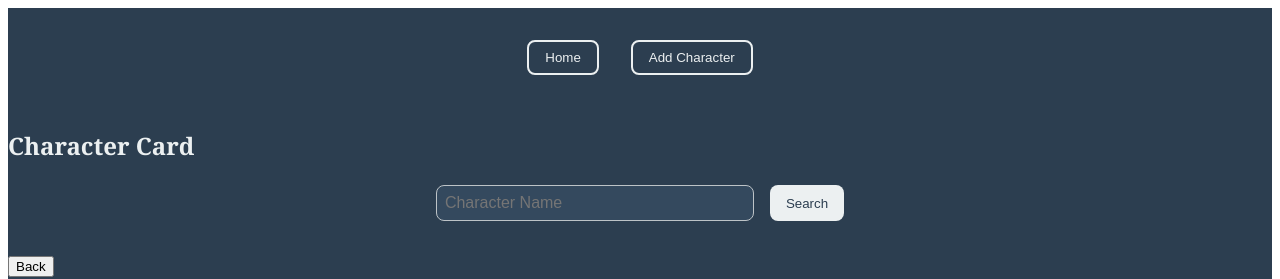
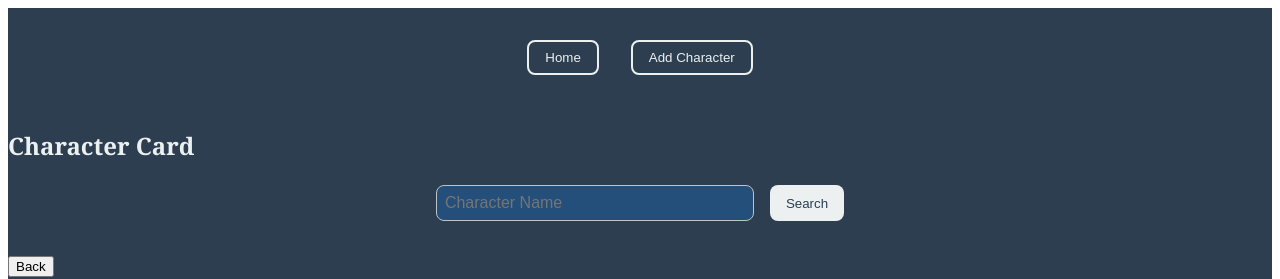
Before and after one commit to mikeyhim23/Project2, a React (Vite) app: page / in a window 1280 px wide. Shown: the top 279 px of the page. Built offline with nearby package versions, Linux system fonts and the light colour scheme; data requests are answered from the project's data file.

Commit message:
final changes

```diff
--- a/src/index.css
+++ b/src/index.css
@@ -94,7 +94,7 @@ header button:hover {
   border: 1px solid #bdc3c7;
   border-radius: 8px;
   width: 300px;
-  background-color: #34495e;
+  background-color: #244f7a;
   color: #ecf0f1;
 }
 
```
